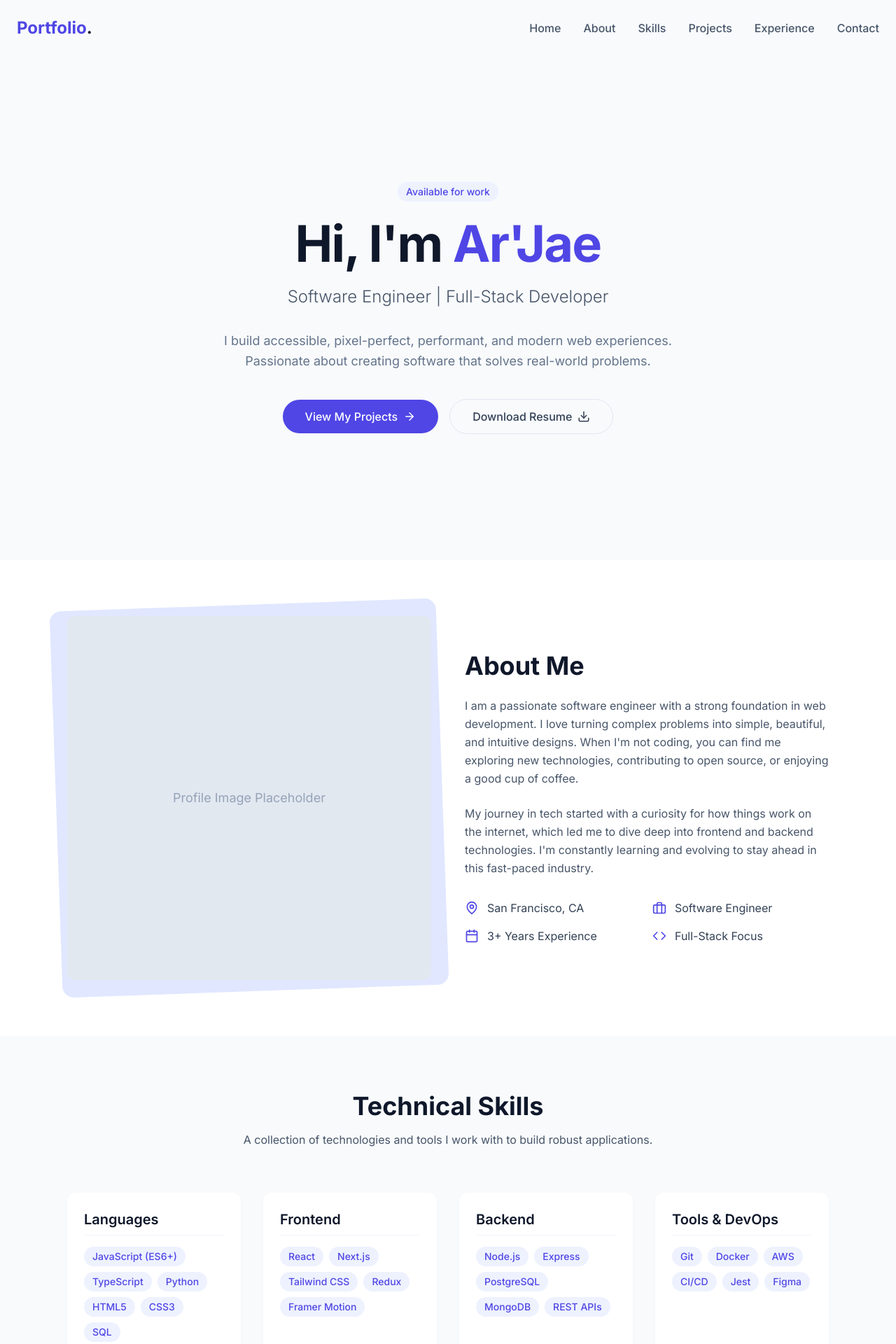
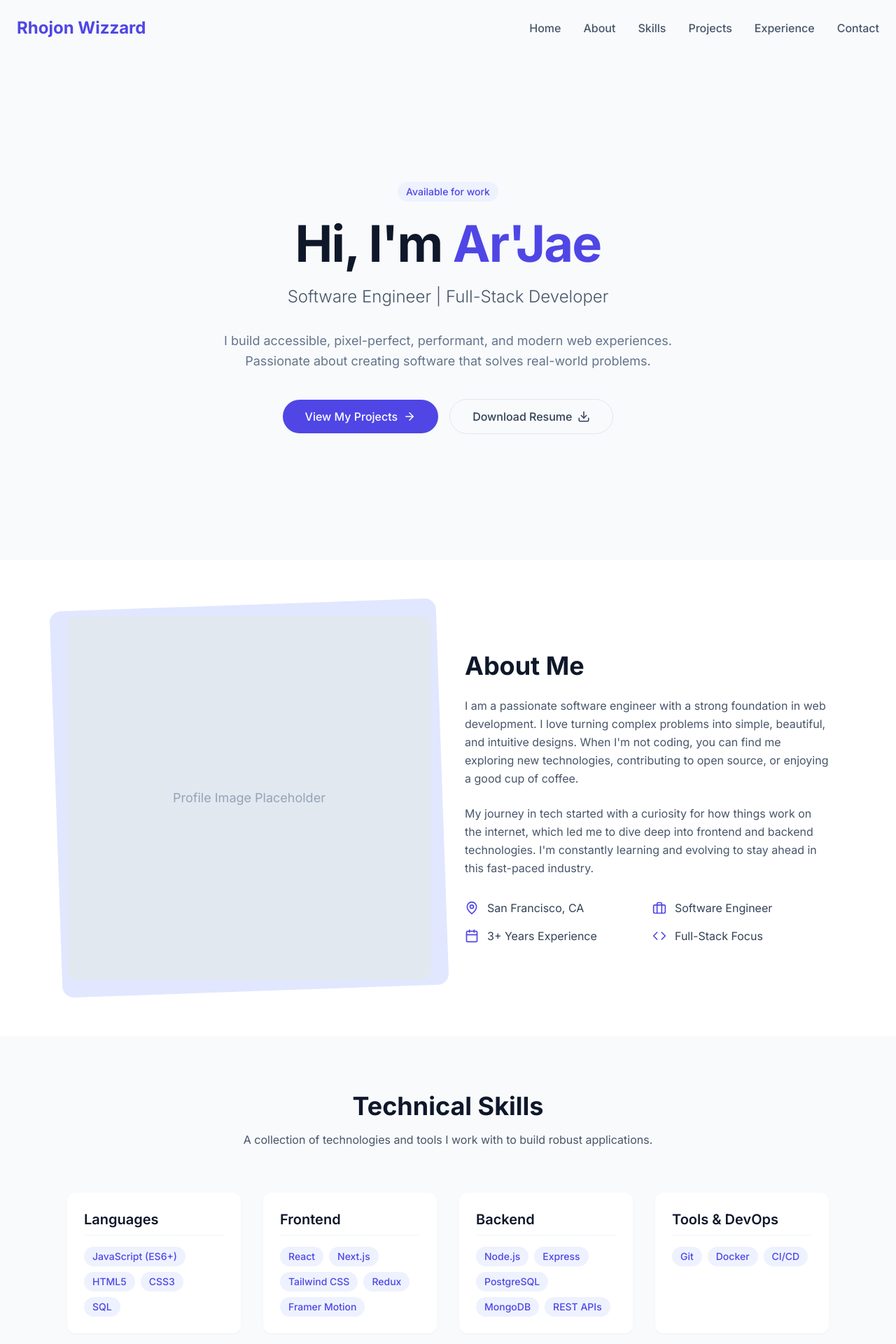
Before and after one commit to Ar-Jae/Dev-portfolio, a React (Vite) app: page / in a window 1280 px wide. Shown: the top 1920 px of the page at 70% size. Built offline with nearby package versions, Linux system fonts and the light colour scheme.

Commit message:
Update Navbar and SocialIcons with personal branding; refine skill categories

```diff
--- a/src/components/Navbar.jsx
+++ b/src/components/Navbar.jsx
@@ -30,7 +30,7 @@ const Navbar = () => {
     >
       <div className="max-w-7xl mx-auto px-6 flex justify-between items-center">
         <a href="#home" className="text-2xl font-bold text-primary">
-          Portfolio<span className="text-dark">.</span>
+          Rhojon Wizzard<span className="text-dark"></span>
         </a>
 
         {/* Desktop Menu */}
--- a/src/components/SocialIcons.jsx
+++ b/src/components/SocialIcons.jsx
@@ -10,27 +10,27 @@ const SocialIcons = ({ links }) => {
         </div>
         <div>
           <p className="text-sm font-medium text-slate-500">Email</p>
-          <p className="font-medium">{links.email}</p>
+          <p className="font-medium">rhojon.se@gmail.com</p>
         </div>
       </a>
 
-      <a href={`https://${links.github}`} target="_blank" rel="noopener noreferrer" className="flex items-center gap-4 text-slate-600 hover:text-primary transition-colors">
+      <a href={`https://github.com/arjaedev`} target="_blank" rel="noopener noreferrer" className="flex items-center gap-4 text-slate-600 hover:text-primary transition-colors">
         <div className="w-12 h-12 bg-indigo-50 rounded-full flex items-center justify-center text-primary">
           <Github size={20} />
         </div>
         <div>
           <p className="text-sm font-medium text-slate-500">GitHub</p>
-          <p className="font-medium">{links.github}</p>
+          <p className="font-medium">Ar'Jae's GitHub Profile</p>
         </div>
       </a>
 
-      <a href={`https://${links.linkedin}`} target="_blank" rel="noopener noreferrer" className="flex items-center gap-4 text-slate-600 hover:text-primary transition-colors">
+      <a href={`https://www.linkedin.com/in/ar-jae-wiz/`} target="_blank" rel="noopener noreferrer" className="flex items-center gap-4 text-slate-600 hover:text-primary transition-colors">
         <div className="w-12 h-12 bg-indigo-50 rounded-full flex items-center justify-center text-primary">
           <Linkedin size={20} />
         </div>
         <div>
           <p className="text-sm font-medium text-slate-500">LinkedIn</p>
-          <p className="font-medium">{links.linkedin}</p>
+          <p className="font-medium">Ar'Jae's LinkedIn Profile</p>
         </div>
       </a>
     </div>
--- a/src/data/portfolioData.js
+++ b/src/data/portfolioData.js
@@ -1,7 +1,7 @@
 export const skillCategories = [
   {
     title: "Languages",
-    skills: ["JavaScript (ES6+)", "TypeScript", "Python", "HTML5", "CSS3", "SQL"]
+    skills: ["JavaScript (ES6+)", "HTML5", "CSS3", "SQL"]
   },
   {
     title: "Frontend",
@@ -13,7 +13,7 @@ export const skillCategories = [
   },
   {
     title: "Tools & DevOps",
-    skills: ["Git", "Docker", "AWS", "CI/CD", "Jest", "Figma"]
+    skills: ["Git", "Docker", "CI/CD"]
   }
 ];
 
```
